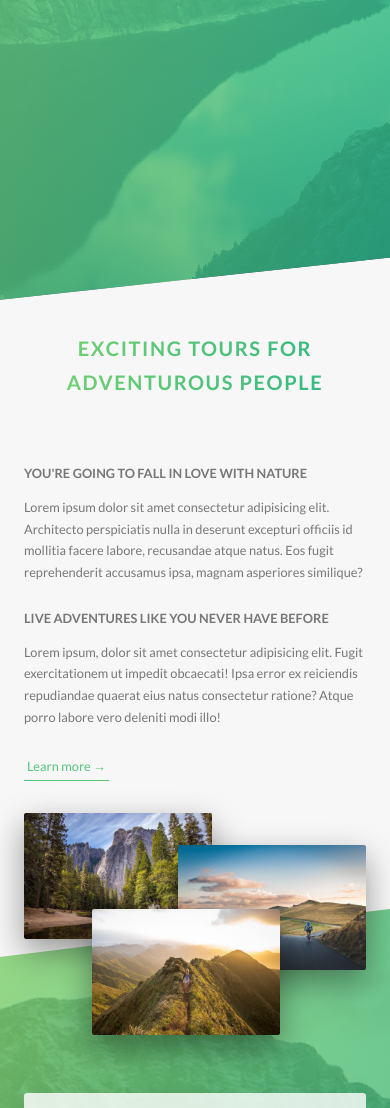
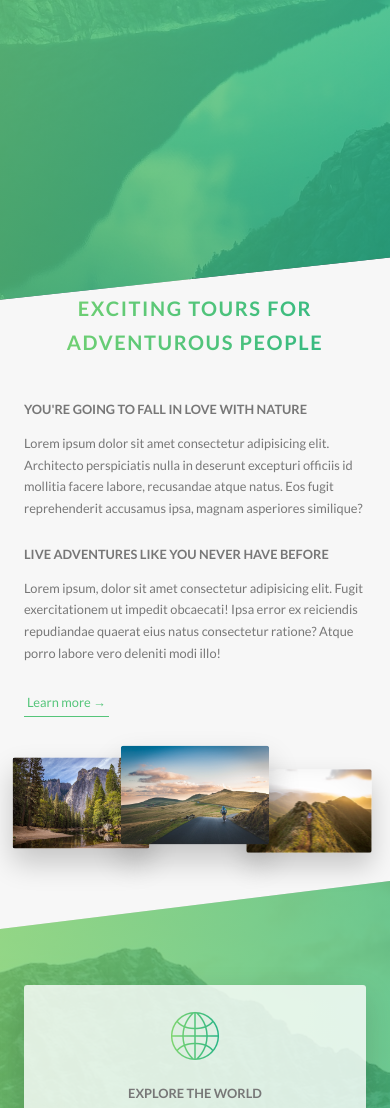
Before and after one commit to PhusionDev/udemy-advanced-css-sass, a website: page index.html in a window 390 px wide. Shown: the part 502-1610 px from the top of the page. Drawn offline with Linux system fonts and the light colour scheme.

Commit message:
Writing Media Queries - Layout About and Features Sections

```diff
--- a/sass/base/_utilities.scss
+++ b/sass/base/_utilities.scss
@@ -1,8 +1,20 @@
 .u-center-text { text-align: center !important; }
 
 .u-margin-bottom-small { margin-bottom: 1.5rem !important; }
-.u-margin-bottom-medium { margin-bottom: 4rem !important; }
-.u-margin-bottom-big { margin-bottom: 8rem !important; }
+.u-margin-bottom-medium {
+  margin-bottom: 4rem !important;
+
+  @include respond(tab-port) {
+    margin-bottom: 3rem !important;
+  }
+}
+.u-margin-bottom-big {
+  margin-bottom: 8rem !important;
+
+  @include respond(tab-port) {
+    margin-bottom: 5rem !important;
+  }
+}
 
 .u-margin-top-big { margin-top: 8rem !important; }
 .u-margin-top-huge { margin-top: 10rem !important; }
--- a/sass/components/_composition.scss
+++ b/sass/components/_composition.scss
@@ -10,19 +10,43 @@
     transition: all .2s;
     outline-offset: 2rem;
 
+    @include respond(tab-port) {
+      float: left;
+      position: relative;
+      width: 33.333333%;
+      box-shadow: 0 1.5rem 3rem rgba($color-black, .2);
+    }
+
     &--p1 {
       left: 0;
       top: -2rem;
+
+      @include respond(tab-port) {
+        top: 0;
+        transform: scale(1.2);
+      }
     }
 
     &--p2 {
       right: 0;
       top: 2rem;
+
+      @include respond(tab-port) {
+        top: -1rem;
+        transform: scale(1.3);
+        z-index: 100;
+      }
     }
 
     &--p3 {
       left: 20%;
       top: 10rem;
+
+      @include respond(tab-port) {
+        top: 1rem;
+        left: 0;
+        transform: scale(1.1);
+      }
     }
 
     &:hover {
--- a/sass/components/_feature-box.scss
+++ b/sass/components/_feature-box.scss
@@ -7,6 +7,10 @@
   box-shadow: 0 1.5rem 4rem rgba($color-black, .15);
   transition: transform .3s;
 
+  @include respond(tab-port) {
+    padding: 2rem;
+  }
+
   &__icon {
     font-size: 6rem;
     margin-bottom: .5rem;
@@ -14,6 +18,10 @@
     background-image: linear-gradient(to right, $color-primary-light, $color-primary-dark);
     -webkit-background-clip: text;
     color: transparent;
+
+    @include respond(tab-port) {
+      margin-bottom: 0;
+    }
   }
 
   &:hover {
--- a/sass/layout/_footer.scss
+++ b/sass/layout/_footer.scss
@@ -11,6 +11,10 @@
   &__logo-box {
     text-align: center;
     margin-bottom: 8rem;
+
+    @include respond(tab-port) {
+      margin-bottom: 6rem;
+    }
   }
 
   &__logo {
--- a/sass/pages/_home.scss
+++ b/sass/pages/_home.scss
@@ -2,6 +2,10 @@
   background-color: $color-grey-light-1;
   padding: 25rem 0;
   margin-top: -20vh;
+
+  @include respond(tab-port) {
+    padding: 20rem 0;
+  }
 }
 
 .section-features {
@@ -19,17 +23,29 @@
   & > * {
     transform: skewY(7deg);
   }
+
+  @include respond(tab-port) {
+    padding: 10rem 0;
+  }
 }
 
 .section-tours {
   background-color: $color-grey-light-1;
   padding: 25rem 0 15rem 0;
   margin-top: -12rem;
+
+  @include respond(tab-port) {
+    padding: 20rem 0 10rem 0;
+  }
 }
 
 .section-stories {
   padding: 15rem 0;
   position: relative;
+
+  @include respond(tab-port) {
+    padding: 10rem 0;
+  }
 }
 
 .section-book {
```
Also changed, not shown: css/style.css.
